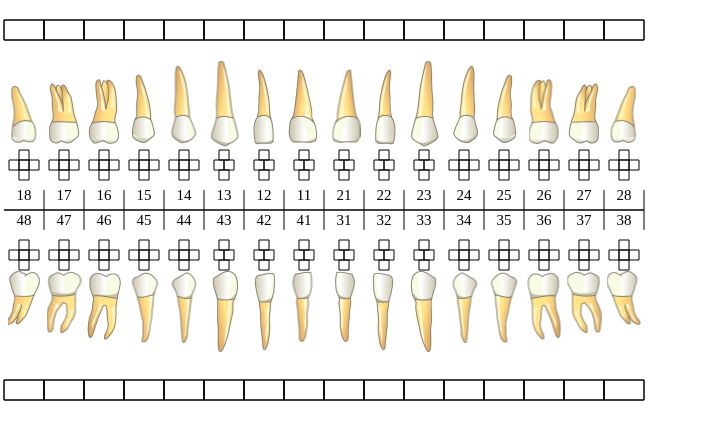
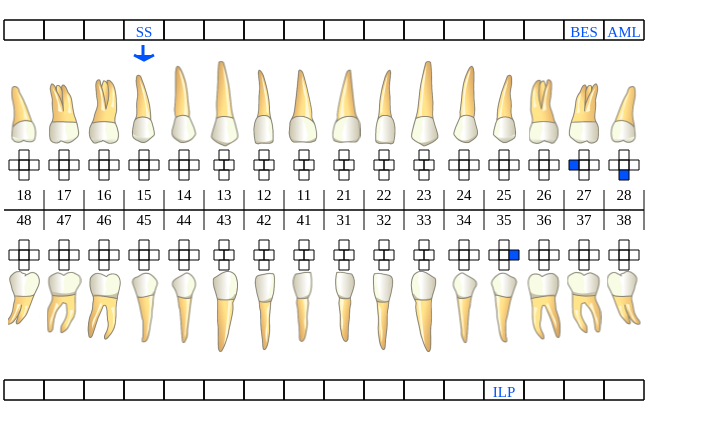
Before and after one commit to bardurt/odontograma, a plain HTML site: page public_html/index.html in a window 1280 px wide. Shown: the whole page, without its empty margins (0-705 px from the left). Drawn offline with Linux system fonts and the light colour scheme.

Commit message:
Improved loading mechanism. Included some cmments

```diff
--- a/public_html/index.html
+++ b/public_html/index.html
@@ -35,6 +35,7 @@
                 engine.onButtonClick(event);
             }, false);
 
+            engine.LoadData("28,11,L,AML,27,11,M,BES,15,9,0,SS,35,11,D,ILP");
 
         </script>
     </body>
--- a/public_html/js/odontCanvas/core/engine.js
+++ b/public_html/js/odontCanvas/core/engine.js
@@ -1190,7 +1190,14 @@ Engine.prototype.getSpaceById = function (id)
 
 };
 
-
+/**
+ * Method to load damages to odontograma from external source
+ * @param {type} tooth id of the tooth which has the damage
+ * @param {type} damage id of the damage to add
+ * @param {type} surface id of the surface to add damage, empty if no surface
+ * @param {type} note text to add to textbox for tooth, empty if no note
+ * @returns {undefined}
+ */
 Engine.prototype.load = function (tooth, damage, surface, note) {
 
     if (surface === "0") {
@@ -1203,7 +1210,7 @@ Engine.prototype.load = function (tooth, damage, surface, note) {
 
             this.collisionHandler.handleCollision(t, damage);
 
-            if(note !== ""){
+            if (note !== "") {
                 t.textBox.text = note;
             }
 
@@ -1214,21 +1221,29 @@ Engine.prototype.load = function (tooth, damage, surface, note) {
         }
 
 
-
     } else {
 
         var surfaceId = tooth + "_" + surface;
 
-        var tooth = this.getToothById(tooth);
-        var surface = tooth.getSurfaceById(surfaceId);
+        var t = this.getToothById(tooth);
+        var surface = t.getSurfaceById(surfaceId);
 
         this.collisionHandler.handleCollisionCheckBox(surface, damage);
+
+        if (note !== "") {
+            t.textBox.text = note;
+        }
 
     }
 
 };
 
-
+/**
+ * Method to pass a comma seperated string for loading data
+ * fomat of string: toothId,damageId,surface,note,...toothId,damageId,surface,note
+ * @param {type} dataArray commea seperated string
+ * @returns {void}
+ */
 Engine.prototype.LoadData = function (dataArray) {
 
     var res = dataArray.split(",");
@@ -1236,6 +1251,7 @@ Engine.prototype.LoadData = function (dataArray) {
     var i = 0;
     while (i < res.length) {
 
+        // loop through all and add damage
         this.load(Number(res[i]), Number(res[i + 1]), res[i + 2], res[i + 3]);
 
         i = i + 4;
--- a/public_html/js/odontCanvas/models/textBox.js
+++ b/public_html/js/odontCanvas/models/textBox.js
@@ -67,8 +67,8 @@ TextBox.prototype.render = function (context, color)
 
         context.fillRect(this.rect.x,
                 this.rect.y,
-                this.rect.x + this.rect.width,
-                this.rect.y + this.rect.height);
+                this.rect.width,
+                this.rect.height);
 
     }
 
--- a/public_html/js/odontCanvas/models/tooth.js
+++ b/public_html/js/odontCanvas/models/tooth.js
@@ -672,7 +672,6 @@ Tooth.prototype.render = function (context, settings, constants)
         this.damages[i].render(context, settings, constants);
     }
 
-
     // highlight textboxes
     for (var i = 0; i < this.checkBoxes.length; i++)
     {
```
